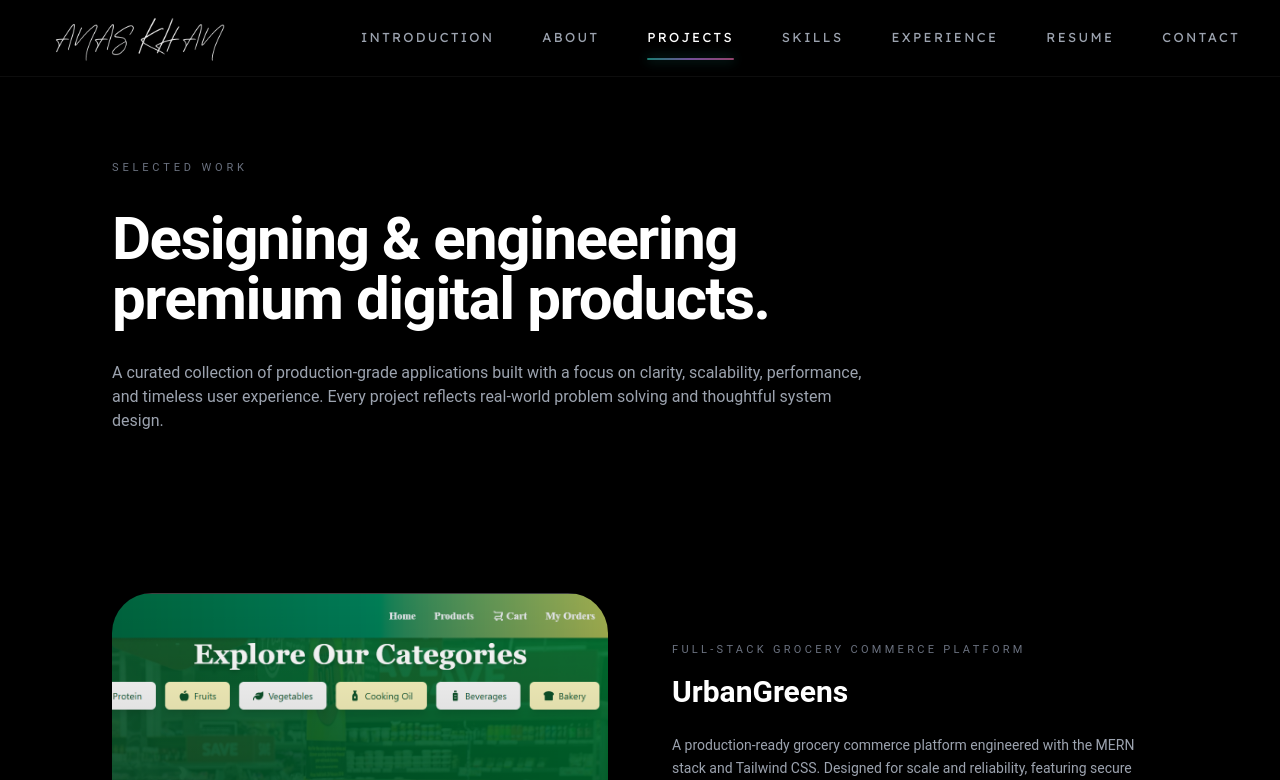
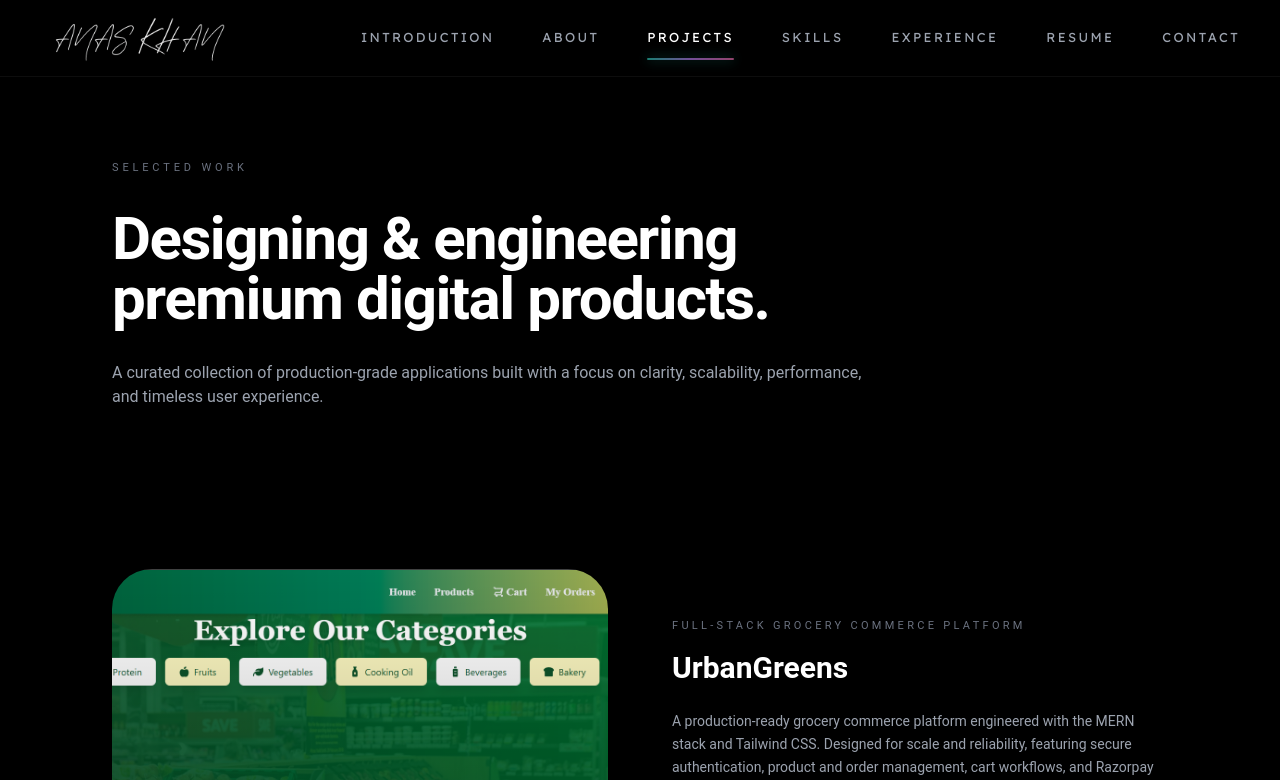
Before and after one commit to khanlazyanas/Portfolio-frontend, a React (Vite) app: page /projects in a window 1280 px wide. Shown: the top 780 px of the page. Built offline with nearby package versions, Linux system fonts and the light colour scheme; the HTML template or start-up script is replaced by a standard one.

Commit message:
update Project.jsx

```diff
--- a/src/pages/Project.jsx
+++ b/src/pages/Project.jsx
@@ -1,4 +1,9 @@
 import React from "react";
+
+// ✅ IMPORT IMAGES (MOST IMPORTANT FIX)
+import urbanGreensImg from "../assets/urbangreens.png";
+import bajajAutoImg from "../assets/bajajautosales.png";
+import weatherImg from "../assets/weather.png";
 
 const projects = [
   {
@@ -7,7 +12,7 @@ const projects = [
     description:
       "A production-ready grocery commerce platform engineered with the MERN stack and Tailwind CSS. Designed for scale and reliability, featuring secure authentication, product and order management, cart workflows, and Razorpay payment integration with a refined, high-performance user experience.",
     link: "https://urbangreens-frontend-n2hv3.vercel.app",
-    image: "/src/assets/urbangreens.png",
+    image: urbanGreensImg, // ✅ FIXED
     tech: ["MERN Stack", "Tailwind CSS", "Razorpay", "JWT Auth"],
   },
   {
@@ -16,7 +21,7 @@ const projects = [
     description:
       "An enterprise-grade automobile sales and service management system built using the MERN stack. Enables vehicle discovery, pricing transparency, customer enquiries, booking, and service workflows within a scalable, business-ready interface.",
     link: "#",
-    image: "/src/assets/bajajautosales.png",
+    image: bajajAutoImg, // ✅ FIXED
     tech: ["MERN Stack", "Tailwind CSS", "REST APIs"],
   },
   {
@@ -25,7 +30,7 @@ const projects = [
     description:
       "A modern React-based weather application delivering real-time forecasts, location search, and API-driven insights using OpenWeather, wrapped in a calm, responsive, and user-centric interface.",
     link: "https://anaskhanweathersearch.netlify.app/",
-    image: "/src/assets/weather.png",
+    image: weatherImg, // ✅ FIXED
     tech: ["React", "API Integration", "Tailwind CSS"],
   },
 ];
@@ -35,7 +40,7 @@ const Projects = () => {
     <section className="relative bg-black text-white px-6 sm:px-10 md:px-20 lg:px-28 pt-40 pb-44">
       <div className="max-w-7xl mx-auto">
 
-        {/* Ultra Editorial Header */}
+        {/* Header */}
         <header className="mb-40 max-w-3xl">
           <p className="text-[11px] uppercase tracking-[0.35em] text-gray-500">
             Selected Work
@@ -50,8 +55,7 @@ const Projects = () => {
           <p className="mt-8 text-gray-400 text-sm sm:text-base leading-relaxed">
             A curated collection of production-grade applications built with a
             focus on clarity, scalability, performance, and timeless user
-            experience. Every project reflects real-world problem solving and
-            thoughtful system design.
+            experience.
           </p>
         </header>
 
@@ -86,7 +90,6 @@ const Projects = () => {
                   {project.description}
                 </p>
 
-                {/* Tech */}
                 <div className="flex flex-wrap gap-3 mt-8">
                   {project.tech.map((item, i) => (
                     <span
@@ -98,7 +101,6 @@ const Projects = () => {
                   ))}
                 </div>
 
-                {/* CTA */}
                 <div className="mt-12">
                   <a
                     href={project.link}
@@ -106,8 +108,7 @@ const Projects = () => {
                     rel="noopener noreferrer"
                     className="inline-flex items-center gap-4 text-sm font-medium text-white group-hover:gap-6 transition-all duration-300"
                   >
-                    View Project
-                    <span className="text-xl">→</span>
+                    View Project <span className="text-xl">→</span>
                   </a>
                 </div>
               </div>
```
